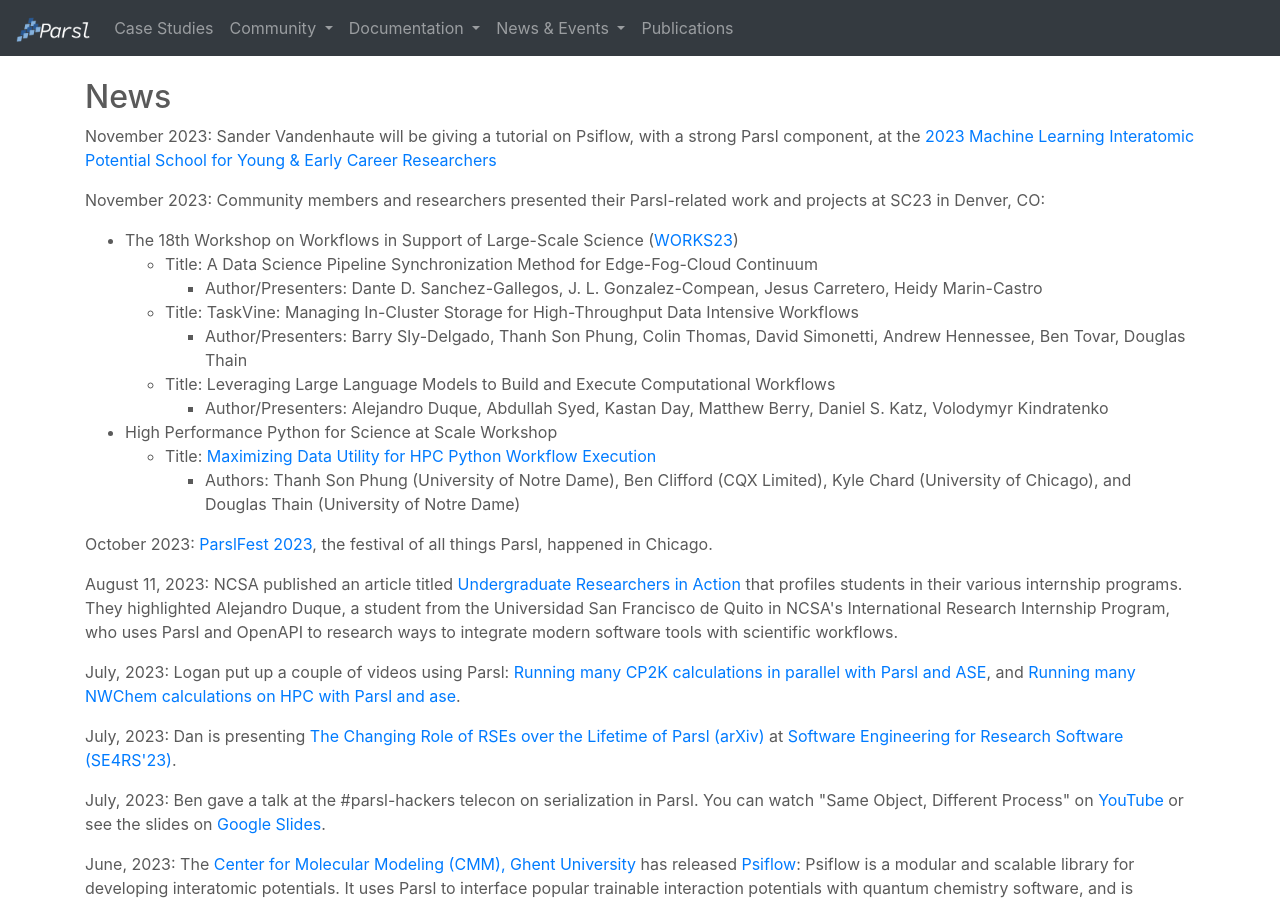
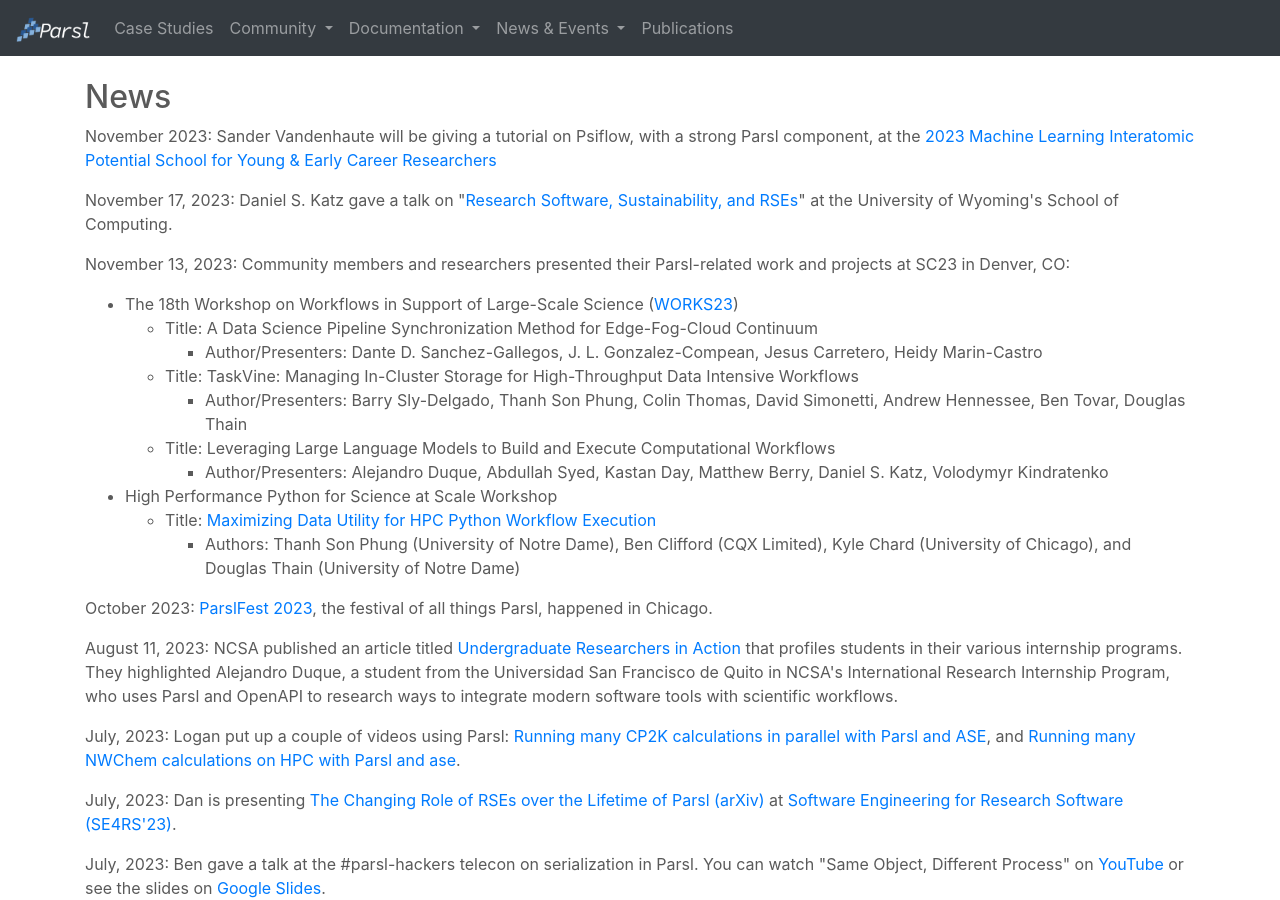
Before and after one commit to Parsl/parsl.github.io, a Jekyll site: the page built from news.html, in a window 1280 px wide and 900 px high. Built offline with Jekyll 4.4.1, drawn with Linux system fonts in a browser that asks for light colours.

Commit message:
Adding Dan's UW Talk

```diff
--- a/news.html
+++ b/news.html
@@ -26,7 +26,13 @@
        </div>
 
         <div class="news-info">
-        <p><span class="name">November 2023:</span>
+        <p><span class="name">November 17, 2023:</span>
+        Daniel S. Katz gave a talk on "<a href="/images/111723-dskatz-uw-rse-talk.jpg">Research Software, Sustainability, and RSEs</a>" at the University of Wyoming's School of Computing.
+        </p>
+       </div>
+
+        <div class="news-info">
+        <p><span class="name">November 13, 2023:</span>
         Community members and researchers presented their Parsl-related work and projects at SC23 in Denver, CO:
         <ul>
           <li>The 18th Workshop on Workflows in Support of Large-Scale Science (<a href="https://sc23.conference-program.com/session/?sess=sess450" target="_blank">WORKS23</a>)
```
